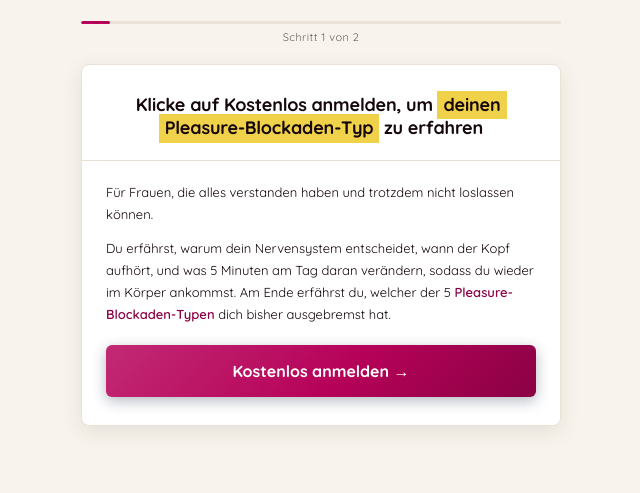
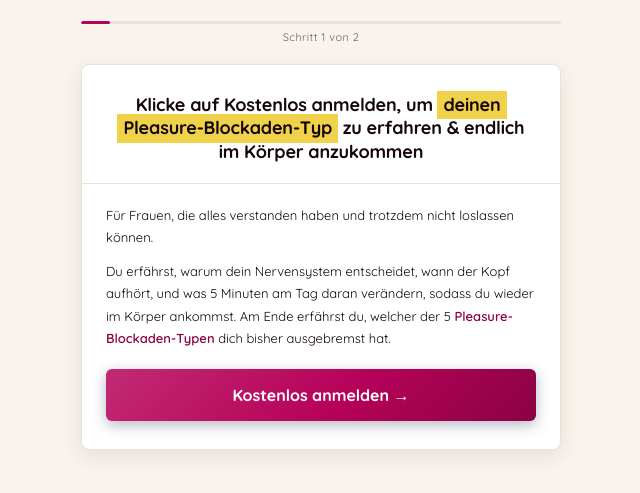
Before and after one commit to dennismaximus/orgasmic-typ-funnel-v2, a website: page opt-in.html in a window 1280 px wide. Shown: the part 51-544 px from the top of the page, without its empty margins (319-959 px from the left). Drawn offline with Linux system fonts and the light colour scheme; no server answers.

Commit message:
Extend opt-in headline with arriving in the body.

```diff
--- a/opt-in.html
+++ b/opt-in.html
@@ -338,7 +338,7 @@ fbq('track', 'PageView');
        Schritt 1 stehen. -->
   <div class="step active" id="step-1">
     <div class="intro-header">
-      <h1 class="intro-headline">Klicke auf Kostenlos anmelden, um <em>deinen Pleasure-Blockaden-Typ</em> zu erfahren</h1>
+      <h1 class="intro-headline">Klicke auf Kostenlos anmelden, um <em>deinen Pleasure-Blockaden-Typ</em> zu erfahren &amp; endlich im Körper anzukommen</h1>
 </div>
 
     <div class="intro-body">
```
